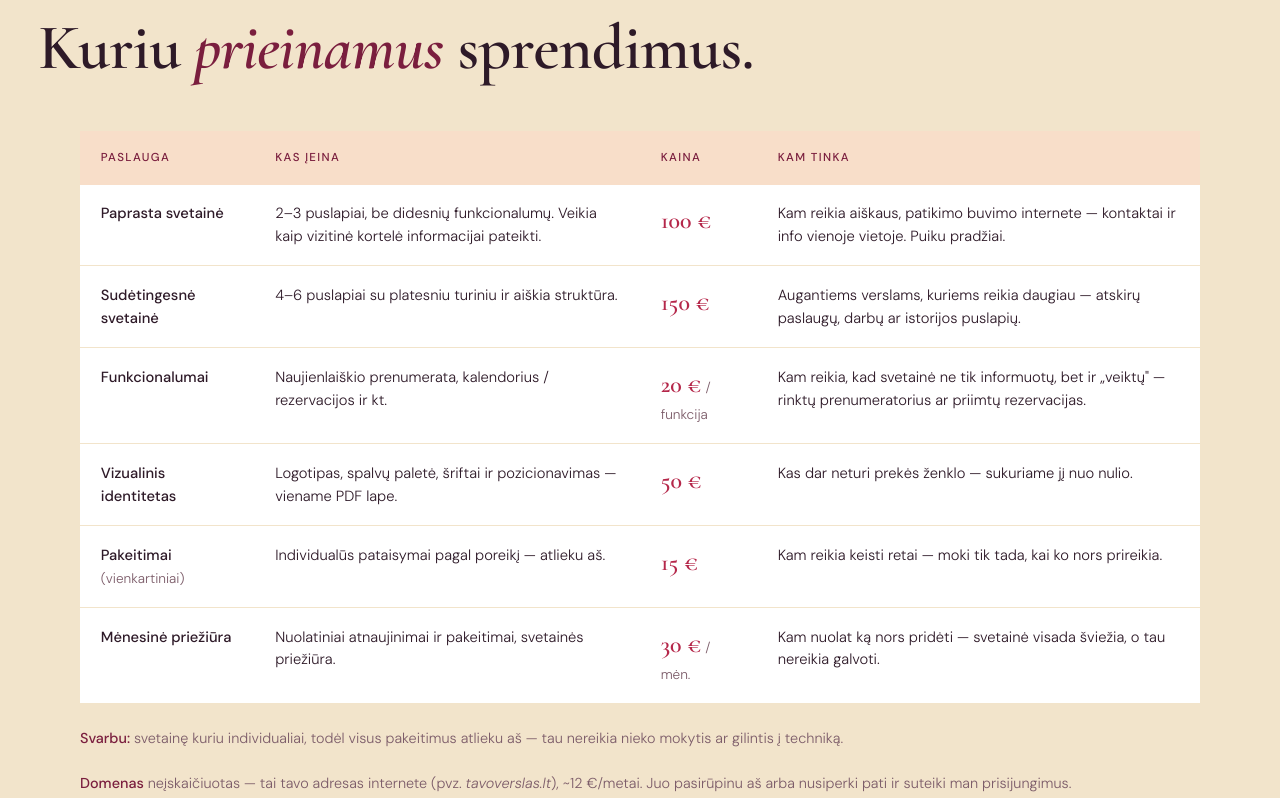
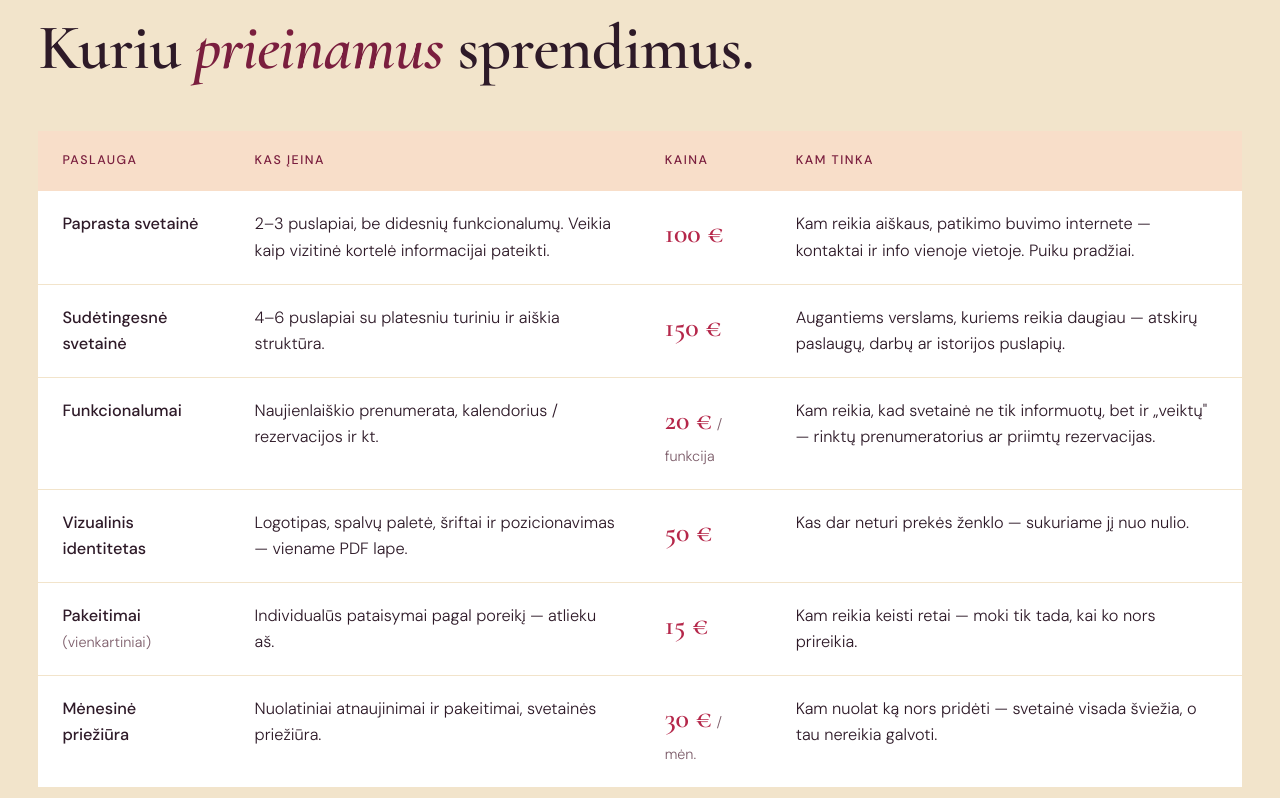
Before and after one commit to ingridakuria/ingridakuria.github.io, a website: page index.html in a window 1280 px wide. Shown: the part 5287-6085 px from the top of the page. Drawn offline with nearby package versions, Linux system fonts and the light colour scheme.

Commit message:
Pricing table: full-width, left-aligned with heading, larger font

```diff
--- a/index.html
+++ b/index.html
@@ -915,31 +915,31 @@
 
     /* ── KAINODARA ── */
     #kainodara { background: var(--beige); }
-    .kainodara-header { max-width: 1360px; margin: 0 auto 3rem; }
-    .kainos-table-wrap { max-width: 1120px; margin: 0 auto; overflow-x: auto; }
+    .kainodara-header { max-width: none; margin: 0 0 3rem; }
+    .kainos-table-wrap { max-width: none; margin: 0; overflow-x: auto; }
     .kainos-table { width: 100%; min-width: 720px; border-collapse: collapse; background: var(--white); }
     .kainos-table th, .kainos-table td {
       text-align: left;
-      padding: 1.1rem 1.3rem;
+      padding: 1.25rem 1.5rem;
       border-bottom: 1px solid var(--beige);
       vertical-align: top;
-      font-size: 0.92rem;
-      line-height: 1.55;
+      font-size: 1.02rem;
+      line-height: 1.6;
     }
     .kainos-table thead th {
       background: var(--lavender-pale);
       color: var(--lavender-deep);
       font-weight: 500;
-      font-size: 0.72rem;
+      font-size: 0.78rem;
       letter-spacing: 0.12em;
       text-transform: uppercase;
       border-bottom: none;
     }
     .kainos-table td strong { color: var(--charcoal); font-weight: 500; }
-    .kainos-table .kaina { font-family: var(--font-display); font-size: 1.5rem; font-weight: 600; color: var(--lavender); white-space: nowrap; }
-    .kainos-table .kaina-sub { font-size: 0.85rem; color: var(--charcoal-light); }
+    .kainos-table .kaina { font-family: var(--font-display); font-size: 1.75rem; font-weight: 600; color: var(--lavender); white-space: nowrap; }
+    .kainos-table .kaina-sub { font-size: 0.9rem; color: var(--charcoal-light); }
     .kainos-table tbody tr:hover { background: var(--cream); }
-    .kainos-note { max-width: 1120px; margin: 1.4rem auto 0; font-size: 0.9rem; color: var(--charcoal-light); line-height: 1.6; }
+    .kainos-note { max-width: none; margin: 1.4rem 0 0; font-size: 0.95rem; color: var(--charcoal-light); line-height: 1.6; }
     .kainos-note strong { color: var(--lavender-deep); font-weight: 500; }
 
     /* ── CONTACT ── */
```
